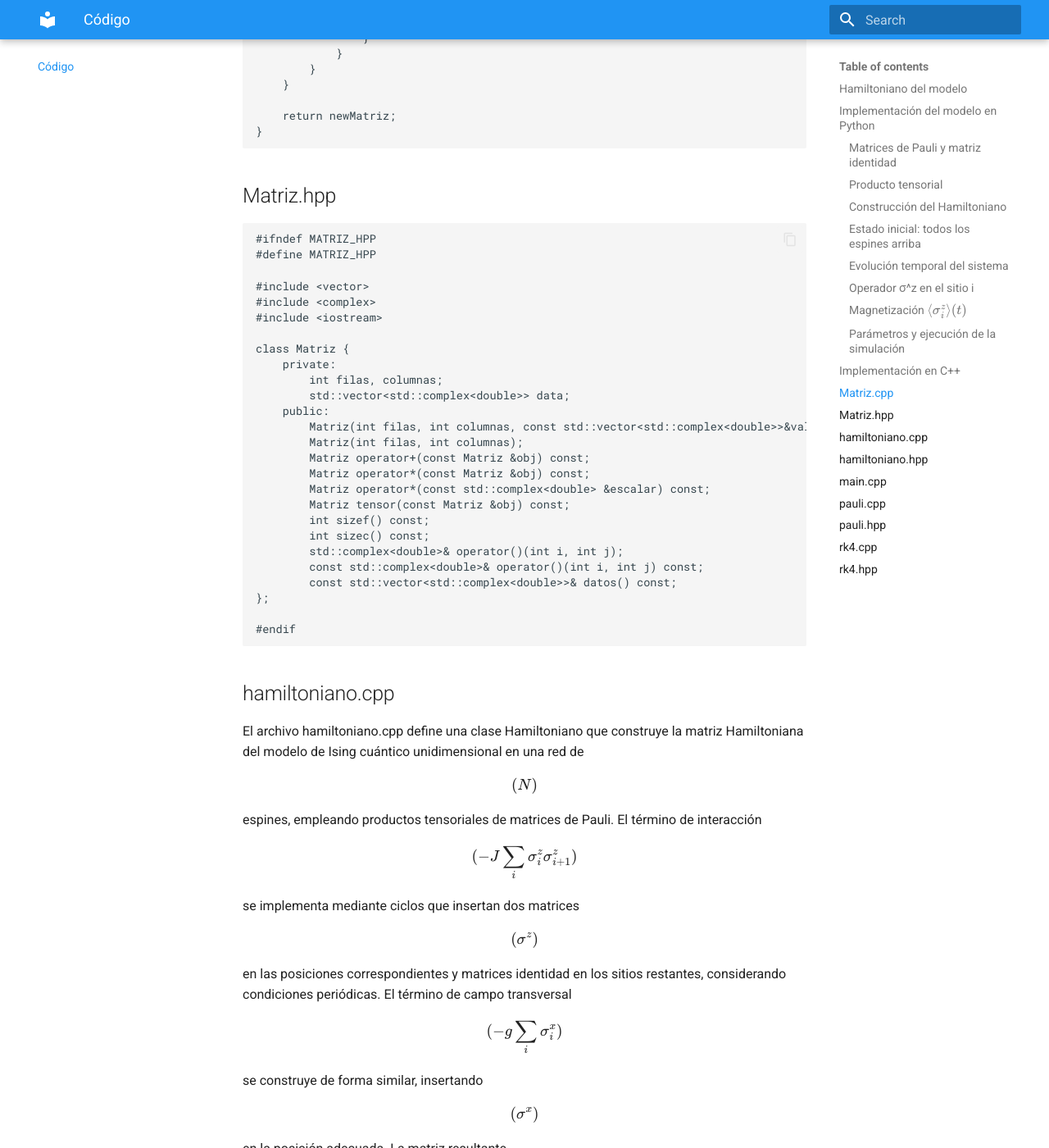
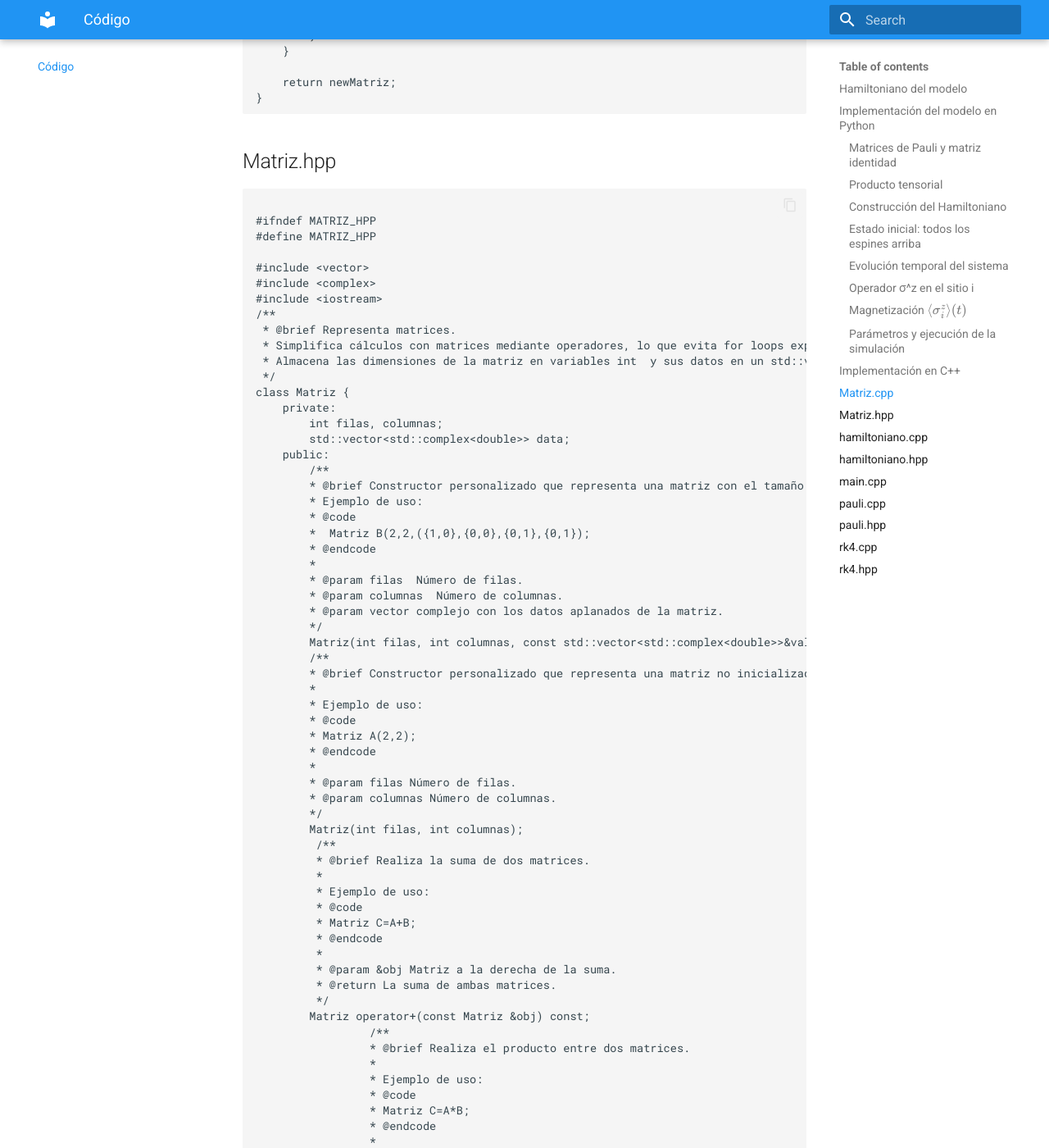
Before and after one commit to Kimberline019/ising-mkdocs, an MkDocs documentation site: the page built from docs/codigo.md, in a window 1280 px wide and 1400 px high, scrolled down 4346 px. Shown: the whole window at 82% size. Built offline with MkDocs 1.6.1 and Material for MkDocs 9.7.7, drawn with Linux system fonts in a browser that asks for light colours; some of the changed text lies outside the part shown.

Commit message:
Update codigo.md

````diff
--- a/docs/codigo.md
+++ b/docs/codigo.md
@@ -211,32 +211,172 @@
 
 
 ```cpp
+
 #ifndef MATRIZ_HPP
 #define MATRIZ_HPP
 
 #include <vector>
 #include <complex>
 #include <iostream>
-
+/**
+ * @brief Representa matrices.
+ * Simplifica cálculos con matrices mediante operadores, lo que evita for loops explícitos en el resto del código.
+ * Almacena las dimensiones de la matriz en variables int  y sus datos en un std::vector<std::complex<double>>
+ */
 class Matriz {
 	private:
 		int filas, columnas;
 		std::vector<std::complex<double>> data;
 	public:
+		/**
+	 	* @brief Constructor personalizado que representa una matriz con el tamaño y datos dados.
+	 	* Ejemplo de uso:
+	 	* @code
+	 	*  Matriz B(2,2,({1,0},{0,0},{0,1},{0,1});
+	 	* @endcode
+	 	*
+	 	* @param filas  Número de filas.
+	 	* @param columnas  Número de columnas.
+	 	* @param vector complejo con los datos aplanados de la matriz.
+	 	*/
 		Matriz(int filas, int columnas, const std::vector<std::complex<double>>&valores);
+		/**
+	 	* @brief Constructor personalizado que representa una matriz no inicializada con el tamaño dado.
+	 	*
+	 	* Ejemplo de uso:
+	 	* @code
+	 	* Matriz A(2,2);
+	 	* @endcode
+	 	*
+	 	* @param filas Número de filas.
+	 	* @param columnas Número de columnas.
+	 	*/
 		Matriz(int filas, int columnas);
+		 /**
+		 * @brief Realiza la suma de dos matrices.
+		 *
+		 * Ejemplo de uso:
+		 * @code
+		 * Matriz C=A+B;
+		 * @endcode
+		 *
+		 * @param &obj Matriz a la derecha de la suma.
+		 * @return La suma de ambas matrices.
+		 */
 		Matriz operator+(const Matriz &obj) const;
+                 /**
+                 * @brief Realiza el producto entre dos matrices.
+                 *
+                 * Ejemplo de uso:
+                 * @code
+                 * Matriz C=A*B;
+                 * @endcode
+                 *
+                 * @param &obj Matriz a la derecha del producto.
+                 * @return El producto matricial.
+                 */
 		Matriz operator*(const Matriz &obj) const;
+                 /**
+                 * @brief Realiza el producto escalar.
+                 *
+                 * Ejemplo de uso:
+                 * @code
+                 * Matriz C=A*b;
+                 * @endcode
+                 *
+                 * @param &escalar escalar por el que se va a multiplicar (debe siempre estar a la derecha de la matriz).
+                 * @return Resultado del producto.
+                 */
 		Matriz operator*(const std::complex<double> &escalar) const;
+		 /**
+                 * @brief Realiza el producto tensorial.
+                 *
+                 * Ejemplo de uso:
+                 * @code
+                 * Matriz C=A.tensor(B);
+                 * @endcode
+                 *
+                 * @param &obj Matriz derecha por la que se realizará el producto tensorial.
+                 * @return Matriz resultado del producto tensorial.
+                 */
 		Matriz tensor(const Matriz &obj) const;
+		 /**
+                 * @brief Da la cantidad de filas de la matriz.
+                 *
+                 * Ejemplo de uso:
+                 * @code
+                 * int b=A.sizef();
+		 * //b=2
+                 * @endcode
+                 *
+                 * @return Número de filas de la matriz.
+                 */
 		int sizef() const;
+		 /**
+                 * @brief Da la cantidad de columnas de la matriz.
+                 *
+                 * Ejemplo de uso:
+                 * @code
+                 * int b=A.sizec();
+                 * //b=2
+                 * @endcode
+                 *
+                 * @return Número de columnas de la matriz.
+                 */
 		int sizec() const;
+		 /**
+                 * @brief Permite accesar un dato de la matriz aplanada de forma intuitiva para aplicaciones de la clase.
+                 *
+                 * Ejemplo de uso:
+                 * @code
+                 * std::complex<double>> b=A(2,2);
+                 * //b={1.0,0.0}
+                 * @endcode
+                 *
+		 * @param i Fila del dato a accesar.
+		 * @param j Columna del dato a accesar.
+                 * @return Dato en la posición (i,j) de la matriz.
+                 */
 		std::complex<double>& operator()(int i, int j);
+		 /* @brief Permite accesar un dato de la matriz aplanada de forma intuitiva para aplicaciones externas.
+                 *
+                 * Ejemplo de uso:
+                 * @code
+                 * std::complex<double>> b=A(2,2);
+                 * //b={1.0,0.0}
+                 * @endcode
+                 *
+                 * @param i Fila del dato a accesar.
+                 * @param j Columna del dato a accesar.
+                 * @return Dato en la posición (i,j) de la matriz.
+                 */
    		const std::complex<double>& operator()(int i, int j) const;
+		 /* @brief Devuelve el vector complejo que almacena los datos de la matriz.
+                 *
+                 * Ejemplo de uso:
+                 * @code
+                 * std::vector<std::complex<double>> b=A.datos()
+                 * //b=({1,0},{0,0},{0,1},{0,1})
+                 * @endcode
+                 *
+                 * @param i Fila del dato a accesar.
+                 * @param j Columna del dato a accesar.
+                 * @return Dato en la posición (i,j) de la matriz.
+                 */
 		const std::vector<std::complex<double>>& datos() const;
+                 /* @brief Devuelve la norma de un vector columna.
+                 *
+                 * Ejemplo de uso:
+                 * @code
+                 * double b=A.norma()
+                 * //b=sqrt(5)
+                 * @endcode
+                 *
+                 * @return Norma del vector.
+                 */
+		double norma() const;
 };
 
-#endif
 ```
 
 
````
Also changed, not shown: other parts of docs/codigo.md (+1 -1 lines).
